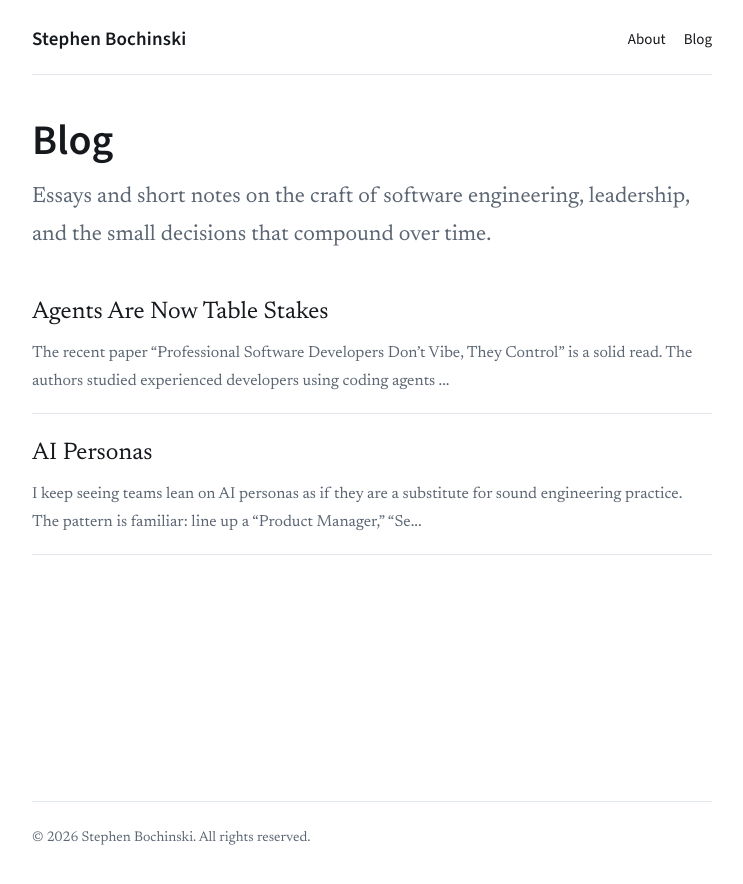
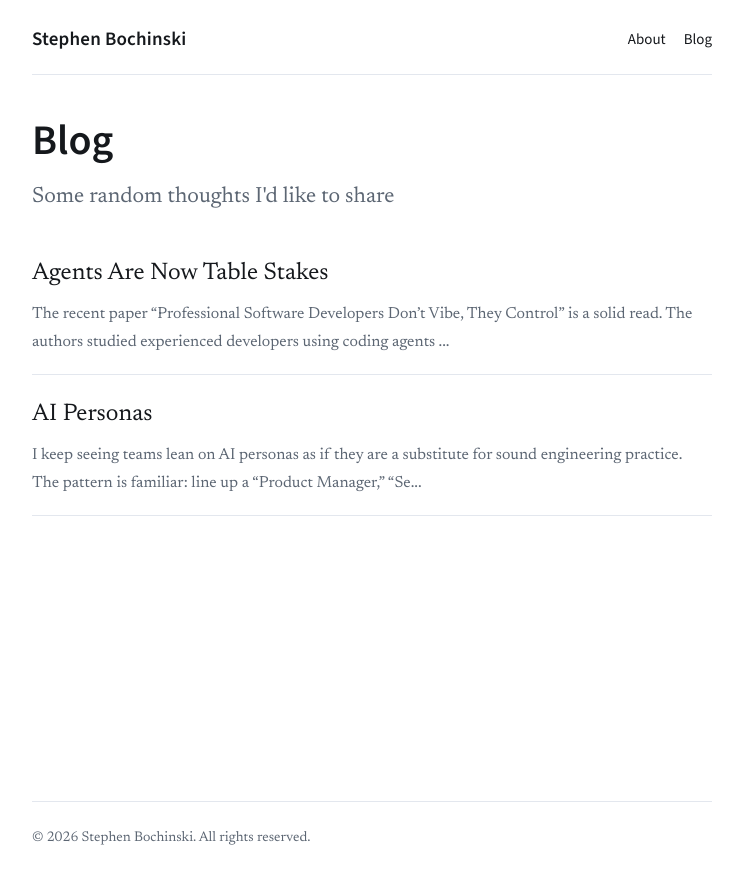
Before and after one commit to sbochins/personal-website, a Jekyll site: the page built from blog/index.md, in a window 1280 px wide. Shown: the top 884 px of the page, without its empty margins (268-1011 px from the left). Built offline with Jekyll 4.4.1, drawn with Linux system fonts in a browser that asks for light colours.

Commit message:
Update blog intro

```diff
--- a/blog/index.md
+++ b/blog/index.md
@@ -3,7 +3,7 @@ title: Blog
 permalink: /blog/
 ---
 
-<p class="lede">Essays and short notes on the craft of software engineering, leadership, and the small decisions that compound over time.</p>
+<p class="lede">Some random thoughts I'd like to share</p>
 
 <ul class="post-list">
   {% for post in site.posts %}
```
